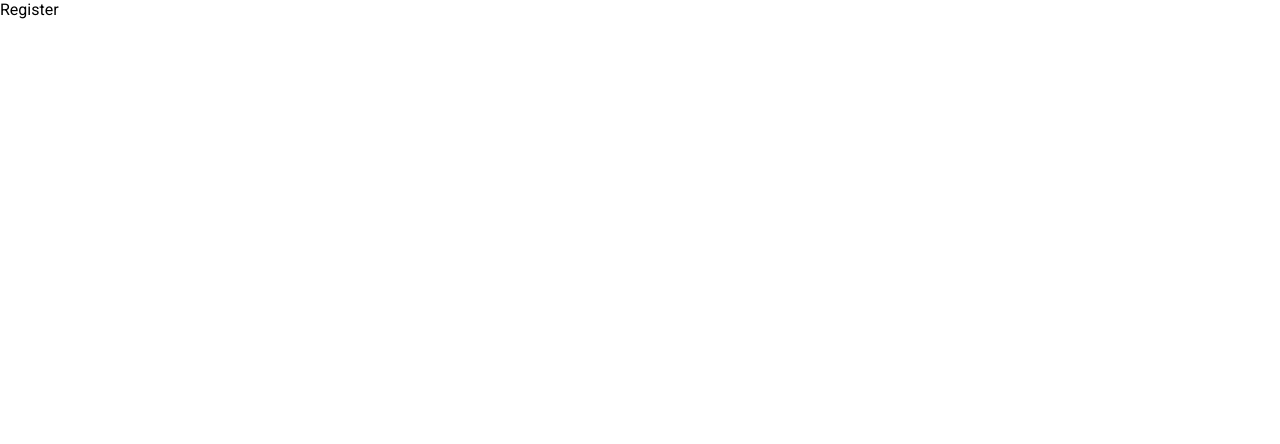
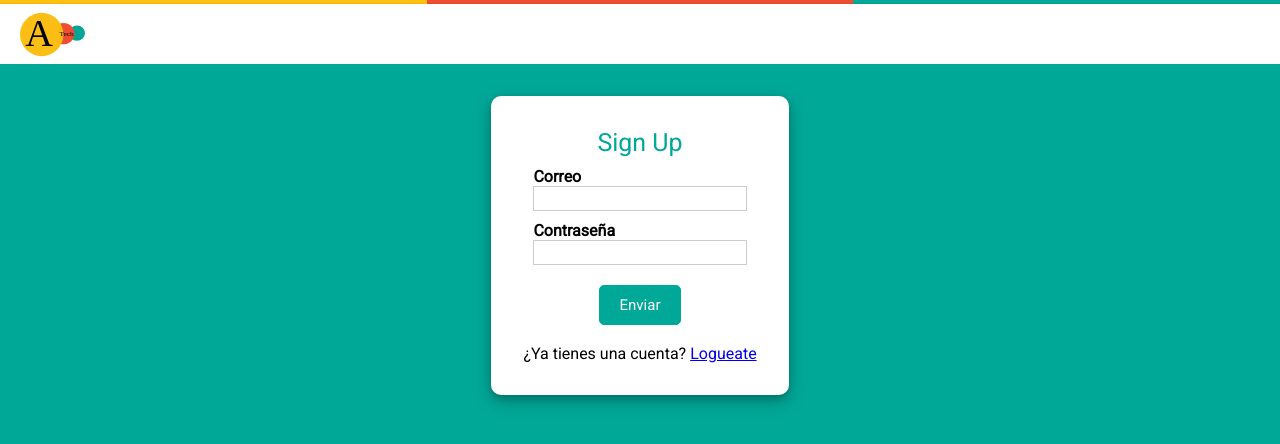
Before and after one commit to diegonicita/front-react-daisyUI, a React (Create React App) app: page /register in a window 1280 px wide. Shown: the top 444 px of the page. Built offline with nearby package versions, Linux system fonts and the light colour scheme.

Commit message:
create register and delete inline styles in login.jsx

```diff
--- a/src/App.js
+++ b/src/App.js
@@ -1,4 +1,3 @@
-import './App.css'
 import { AppRoutes } from './routes/AppRoutes'
 import { Provider } from 'react-redux'
 import { store } from './redux/store/store'
--- /dev/null
+++ b/src/components/Header.css
@@ -0,0 +1,50 @@
+
+.web-header {
+    height: 64px;
+    box-shadow: 0 3px 5px -1px rgb(0 0 0 / 20%), 0 5px 8px 0 rgb(0 0 0 / 14%), 0 1px 14px 0 rgb(0 0 0 / 12%);
+    z-index: 1;
+    display: flex;
+    padding: 4px 20px 0;
+    flex-direction: row;
+    align-items: center;
+  }
+
+  .top-stripe {
+    position: fixed;
+    top: 0;
+    left: 0;
+    right: 0;
+    height: 4px;
+    z-index: 100000;
+  }
+
+  .color-stripe {
+    flex: 1 1;
+    display: flex;
+    flex-direction: row;
+    align-items: stretch;
+  }
+  .color-stripe-bar {
+    flex: 1;
+    box-shadow: inset 0 -1px rgba(0, 0, 0, 0.05);
+  }
+
+  .web-header-logo {
+    width: 65px;
+    background: url('logo.svg') no-repeat 0;
+    height: 65px;
+    background-size: 65px 65px;
+  }
+
+.web-header-spacer {
+  flex: 1 1;
+}
+
+.web-renderer-wrapper {
+  position: fixed;
+  top: 64px;
+  left: 0;
+  right: 0;
+  bottom: 0;
+  display: flex;
+}
--- /dev/null
+++ b/src/components/Header.jsx
@@ -0,0 +1,27 @@
+import React from 'react'
+import './Header.css'
+
+function Header() {
+  return (
+    <div className="web-header">
+      <div className="color-stripe top-stripe">
+        <div
+          className="color-stripe-bar"
+          style={{ backgroundColor: 'rgb(255, 192, 14)' }}
+        ></div>
+        <div
+          className="color-stripe-bar"
+          style={{ backgroundColor: 'rgb(238, 77, 48)' }}
+        ></div>
+        <div
+          className="color-stripe-bar"
+          style={{ backgroundColor: 'rgb(0, 168, 152)' }}
+        ></div>
+      </div>
+      <div className="web-header-logo"></div>
+      <div className="web-header-spacer"></div>
+    </div>
+  )
+}
+
+export default Header
--- a/src/index.css
+++ b/src/index.css
@@ -1,13 +1,6 @@
-body {
+* {
   margin: 0;
-  font-family: -apple-system, BlinkMacSystemFont, 'Segoe UI', 'Roboto', 'Oxygen',
-    'Ubuntu', 'Cantarell', 'Fira Sans', 'Droid Sans', 'Helvetica Neue',
-    sans-serif;
-  -webkit-font-smoothing: antialiased;
-  -moz-osx-font-smoothing: grayscale;
+  padding: 0;
+  box-sizing: border-box;
+  font-family: roboto;
 }
-
-code {
-  font-family: source-code-pro, Menlo, Monaco, Consolas, 'Courier New',
-    monospace;
-}
--- a/src/pages/login/Login.css
+++ b/src/pages/login/Login.css
@@ -1,15 +1,4 @@
-* {
-    margin: 0;
-    padding: 0;
-    box-sizing: border-box;
-    font-family: roboto;
-}
-
-body {
-
-}
-
-.app {
+.login-container {
     display: flex;
     position: fixed;
     top: 0;
@@ -18,73 +7,31 @@ body {
     bottom: 0;
 }
 
-.web-preview-header {
-    height: 64px;
-    box-shadow: 0 3px 5px -1px rgb(0 0 0 / 20%), 0 5px 8px 0 rgb(0 0 0 / 14%), 0 1px 14px 0 rgb(0 0 0 / 12%);
-    z-index: 1;
-    display: flex;
-    padding: 4px 20px 0;
-    flex-direction: row;
-    align-items: center;
-  }
-
-  .top-stripe {
-    position: fixed;
-    top: 0;
-    left: 0;
-    right: 0;
-    height: 4px;
-    z-index: 100000;
-  }
-
-  .color-stripe {
-    flex: 1 1;
-    display: flex;
-    flex-direction: row;
-    align-items: stretch;
-  }
-  .color-stripe-bar {
-    flex: 1;
-    box-shadow: inset 0 -1px rgba(0, 0, 0, 0.05);
-  }
-
-  .web-preview-header-logo {
-    width: 65px;
-    background: url('logo.svg') no-repeat 0;
-    height: 65px;
-    background-size: 65px 65px;
-  }
-
-.web-preview-header-spacer {
-  flex: 1 1;
+.login-main-section {
+  background: #00A898;
+  display: flex;
+  flex-direction: column;
+  width: 100vw;
+  align-items: center;
+  height: 100%;
 }
 
-.web-renderer-wrapper {
-  position: fixed;
-  top: 64px;
-  left: 0;
-  right: 0;
-  bottom: 0;
-  display: flex;
+.login-form {
+  margin-top: 2rem;
+  background-color: white;
+  padding: 2rem;
+  box-shadow: 0 4px 8px 0 rgba(0, 0, 0, 0.2), 0 6px 20px 0 rgba(0, 0, 0, 0.19);
+  border-radius: 10px;
 }
 
-.main-section {
-  background: #00A898;
-  display: 'flex';
-  flex-direction: 'column';
-  width: 100vw;
-  align-items: 'center';
-  height: 95%;
-}
-
-input[type="text"],
+.login-form input[type="text"],
 input[type="password"] {
   height: 25px;
   border: 1px solid rgba(0, 0, 0, 0.2);
   padding-left: 5px;
 }
 
-input[type="submit"] {
+.login-form input[type="submit"] {
     margin-top: 10px;
     cursor: pointer;
     font-size: 15px;
@@ -95,8 +42,14 @@ input[type="submit"] {
     border-radius: 5px;
   }
 
-  input[type="submit"]:hover {
+  .login-form input[type="submit"]:hover {
     background: #000098;
+  }
+
+  .login-form label {
+      display: flex;
+      gap: '0.5rem';
+      flex-direction: column;
   }
 
   .button-container {
@@ -104,16 +57,16 @@ input[type="submit"] {
     justify-content: center;
   }
 
-  .login-form {
-    background-color: white;
-    padding: 2rem;
-    box-shadow: 0 4px 8px 0 rgba(0, 0, 0, 0.2), 0 6px 20px 0 rgba(0, 0, 0, 0.19);
-    border-radius: 10px;
+  .error-frontend {
+    color: red;
+    font-size: 12px;
   }
 
-  .error {
+  .error-backend {
     color: red;
-    font-size: 12px;
+    font-size: 14px;
+    text-align: center;
+    margin-top: 1rem;
   }
 
   .title {
--- a/src/pages/login/Login.jsx
+++ b/src/pages/login/Login.jsx
@@ -3,6 +3,8 @@ import axios from 'axios'
 import { useUserStore } from '../../redux/hooks/useUser'
 import { useFormik } from 'formik'
 import * as yup from 'yup'
+import { Link } from 'react-router-dom'
+import Header from '../../components/Header'
 import './Login.css'
 
 export default function Login() {
@@ -59,48 +61,14 @@ export default function Login() {
     formik
 
   return (
-    <div className="app">
+    <div className="login-container">
       <div>
-        <div className="web-preview-header">
-          <div className="color-stripe top-stripe">
-            <div
-              className="color-stripe-bar"
-              style={{ backgroundColor: 'rgb(255, 192, 14)' }}
-              ></div>
-            <div
-              className="color-stripe-bar"
-              style={{ backgroundColor: 'rgb(238, 77, 48)' }}
-            ></div>
-            <div
-              className="color-stripe-bar"
-              style={{ backgroundColor: 'rgb(0, 168, 152)' }}
-            ></div>
-          </div>
-          <div className="web-preview-header-logo"></div>
-          <div className="web-preview-header-spacer"></div>
-        </div>
-        <section className="main-section"
-          style={{
-            display: 'flex',
-            flexDirection: 'column',
-            width: '100vw',
-            alignItems: 'center'
-          }}
-        >
-          <br />
-          <br />
-          <br />
+        <Header />
+        <section className="login-main-section">
           <form onSubmit={handleSubmit} className="login-form">
             <div className="title">Log In</div>
             <div className="input-container">
-              <label
-                htmlFor="email"
-                style={{
-                  display: 'flex',
-                  gap: '0.5rem',
-                  flexDirection: 'column'
-                }}
-              >
+              <label htmlFor="email">
                 <strong>Correo</strong>
                 <input
                   type="text"
@@ -113,18 +81,11 @@ export default function Login() {
                 />
               </label>
               {errors.email && touched.email && (
-                <div className="error">{errors.email}</div>
+                <div className="error-frontend">{errors.email}</div>
               )}
             </div>
             <div className="input-container">
-              <label
-                htmlFor="password"
-                style={{
-                  display: 'flex',
-                  gap: '0.5rem',
-                  flexDirection: 'column'
-                }}
-              >
+              <label htmlFor="password">
                 <strong>Contraseña</strong>
                 <input
                   type="password"
@@ -137,17 +98,19 @@ export default function Login() {
                 />
               </label>
               {errors.password && touched.password && (
-                <div className="error">{errors.password}</div>
+                <div className="error-frontend">{errors.password}</div>
               )}
             </div>
             <div className="button-container">
-              <input type="submit" value='Enviar'/>
+              <input type="submit" value="Enviar" />
             </div>
-            {stateForm.error && <p> Credenciales invalidas</p>}
+            {stateForm.error && (
+              <p className="error-backend"> Credenciales invalidas</p>
+            )}
             <br />
             <p>
               ¿Aún no tienes una cuenta?<span> </span>
-              <a href="/register">Crea una cuenta</a>
+              <Link to="/register">Crea una cuenta</Link>
             </p>
           </form>
         </section>
--- a/src/pages/register/Register.jsx
+++ b/src/pages/register/Register.jsx
@@ -1,9 +1,120 @@
-import React from 'react'
+import React, { useState } from 'react'
+import axios from 'axios'
+import { useUserStore } from '../../redux/hooks/useUser'
+import { useFormik } from 'formik'
+import * as yup from 'yup'
+import { Link } from 'react-router-dom'
+import Header from '../../components/Header'
+import '../login/Login.css'
 
-function Register() {
+export default function Register() {
+  const initialValues = {
+    email: '',
+    password: ''
+  }
+
+  const [stateForm, setStateForm] = useState({ loading: false, error: false })
+  const { user, setUser } = useUserStore()
+
+  const validationSchema = yup.object().shape({
+    email: yup
+      .string()
+      .email('Debes ingresar un email valido')
+      .max(255)
+      .required('El campo no debe estar vacio'),
+    password: yup.string().required('El campo no debe estar vacio')
+  })
+  // .min(8, ({ min }) => `Tu password debe tener al menos ${min} caracteres`)
+
+  const onSubmit = (e) => {
+    setStateForm({ loading: true, error: false })
+    const { email, password } = values
+    axios
+      .post(`http://${process.env.REACT_APP_API_URL}/users/login`, {
+        email,
+        password
+      })
+      .then((res) => {
+        setStateForm({ loading: false, error: false })
+        if (res.status === 200 && res.data.error !== true) {
+          console.log(res)
+          setUser(email)
+        } else {
+          setStateForm((p) => {
+            return { ...p, error: true }
+          })
+          setTimeout(() => {
+            setStateForm((p) => {
+              return { ...p, error: false }
+            })
+          }, 2000)
+        }
+      })
+      .catch((error) => {
+        setStateForm({ loading: false, error: true })
+        setUser('')
+      })
+  }
+
+  const formik = useFormik({ initialValues, validationSchema, onSubmit })
+  const { handleChange, handleSubmit, errors, touched, handleBlur, values } =
+    formik
+
   return (
-    <div>Register</div>
+    <div className="login-container">
+      <div>
+        <Header />
+        <section className="login-main-section">
+          <form onSubmit={handleSubmit} className="login-form">
+            <div className="title">Sign Up</div>
+            <div className="input-container">
+              <label htmlFor="email">
+                <strong>Correo</strong>
+                <input
+                  type="text"
+                  name="email"
+                  id="email"
+                  value={values.email}
+                  onChange={handleChange}
+                  onBlur={handleBlur}
+                  autoComplete="email"
+                />
+              </label>
+              {errors.email && touched.email && (
+                <div className="error-frontend">{errors.email}</div>
+              )}
+            </div>
+            <div className="input-container">
+              <label htmlFor="password">
+                <strong>Contraseña</strong>
+                <input
+                  type="password"
+                  name="password"
+                  id="password"
+                  value={values.password}
+                  onChange={handleChange}
+                  onBlur={handleBlur}
+                  autoComplete="current-password"
+                />
+              </label>
+              {errors.password && touched.password && (
+                <div className="error-frontend">{errors.password}</div>
+              )}
+            </div>
+            <div className="button-container">
+              <input type="submit" value="Enviar" />
+            </div>
+            {stateForm.error && (
+              <p className="error-backend"> Credenciales invalidas</p>
+            )}
+            <br />
+            <p>
+              ¿Ya tienes una cuenta?<span> </span>
+              <Link to="/login">Logueate</Link>
+            </p>
+          </form>
+        </section>
+      </div>
+    </div>
   )
 }
-
-export default Register
```
Also changed, not shown: src/App.css (deleted, +0 -38 lines), src/components/logo.svg (renamed from src/pages/login/logo.svg).
